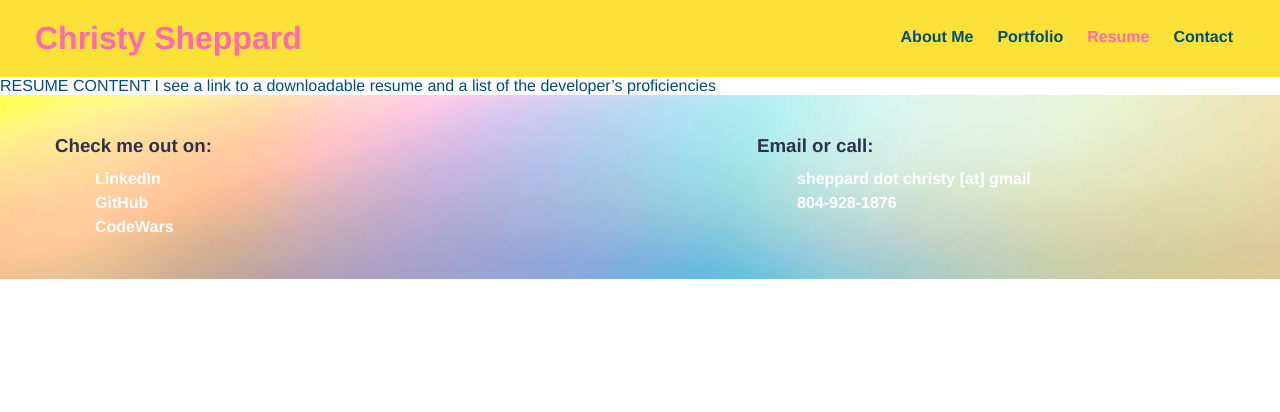
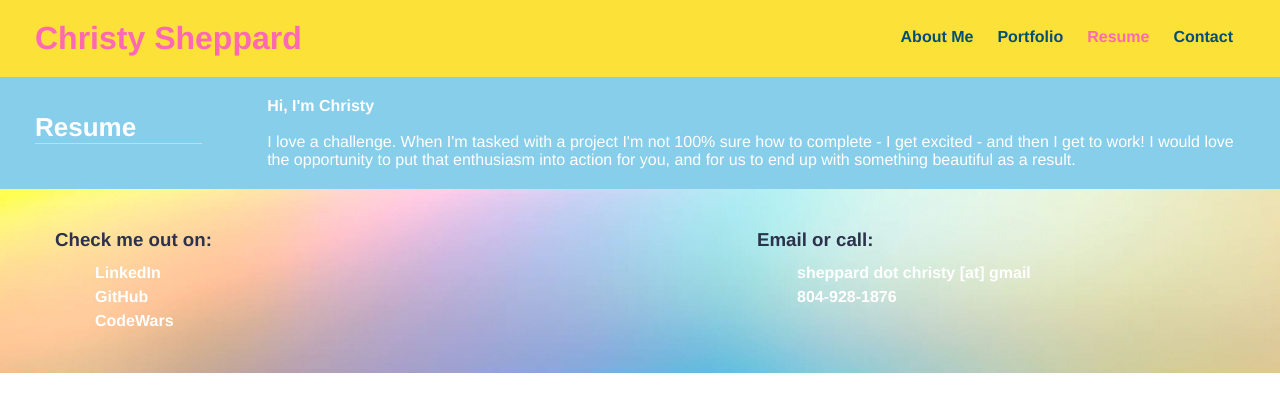
Before and after one commit to cshepscorp/react-portfolio, a React (Create React App) app: page / in a window 1280 px wide. Both pictures are taken after a click on the link "Resume". Shown: the top 412 px of the page. Built offline with nearby package versions, Linux system fonts and the light colour scheme.

Commit message:
fixed formatting on resume page

```diff
--- a/src/components/Resume/index.js
+++ b/src/components/Resume/index.js
@@ -2,10 +2,20 @@ import React from "react";
 
 function Resume() {
   return (
-    <div>
-      RESUME CONTENT
-      I see a link to a downloadable resume and a list of the developer’s proficiencies
+    <section id="about">
+    <div class="intro">
+      <h3>Resume</h3>
     </div>
+    <div class="guts">
+      <h4>Hi, I'm Christy</h4>
+      <p>
+        I love a challenge. When I'm tasked with a project I'm not 100% sure
+        how to complete - I get excited - and then I get to work! I would love
+        the opportunity to put that enthusiasm into action for you, and for us
+        to end up with something beautiful as a result.
+      </p>
+    </div>
+  </section>
   );
 }
 
```
